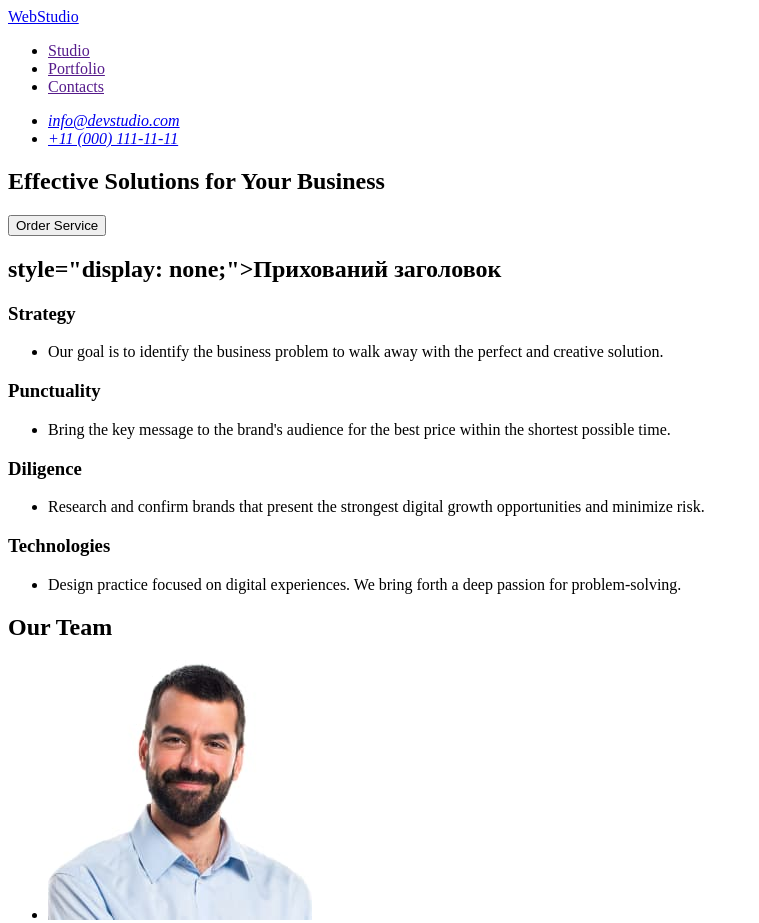
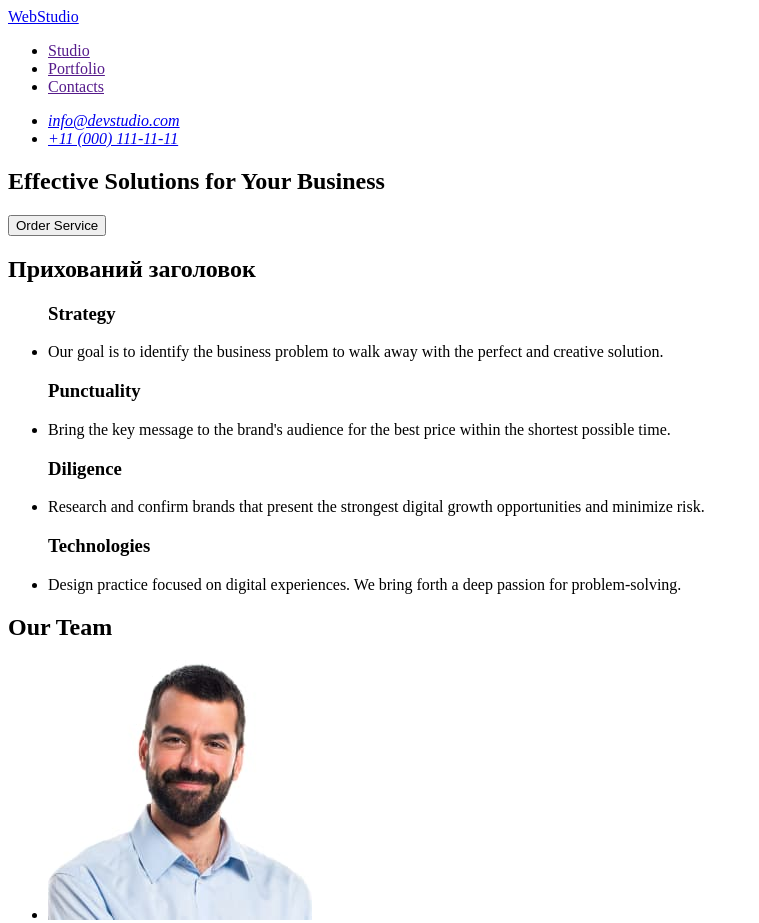
Before and after one commit to AnatoliyMW/goit-markup-hw-01, a plain HTML site: page index.html in a window 1280 px wide. Shown: the top 923 px of the page, without its empty margins (0-759 px from the left). Drawn offline with Linux system fonts and the light colour scheme.

Commit message:
Update index.html

```diff
--- a/index.html
+++ b/index.html
@@ -43,9 +43,10 @@
       </section>
       <!-- Main Page -->
       <section>
-        <h2>style="display: none;">Прихований заголовок</h2>
-        <h3>Strategy</h3>
+        <h2>Прихований заголовок</h2>
+
         <ul>
+          <h3>Strategy</h3>
           <li>
             <p>
               Our goal is to identify the business problem to walk away with the
@@ -53,8 +54,9 @@
             </p>
           </li>
         </ul>
-        <h3>Punctuality</h3>
+
         <ul>
+          <h3>Punctuality</h3>
           <li>
             <p>
               Bring the key message to the brand's audience for the best price
@@ -63,8 +65,8 @@
           </li>
         </ul>
 
-        <h3>Diligence</h3>
         <ul>
+          <h3>Diligence</h3>
           <li>
             <p>
               Research and confirm brands that present the strongest digital
@@ -73,8 +75,8 @@
           </li>
         </ul>
 
-        <h3>Technologies</h3>
         <ul>
+          <h3>Technologies</h3>
           <li>
             <p>
               Design practice focused on digital experiences. We bring forth a
```
